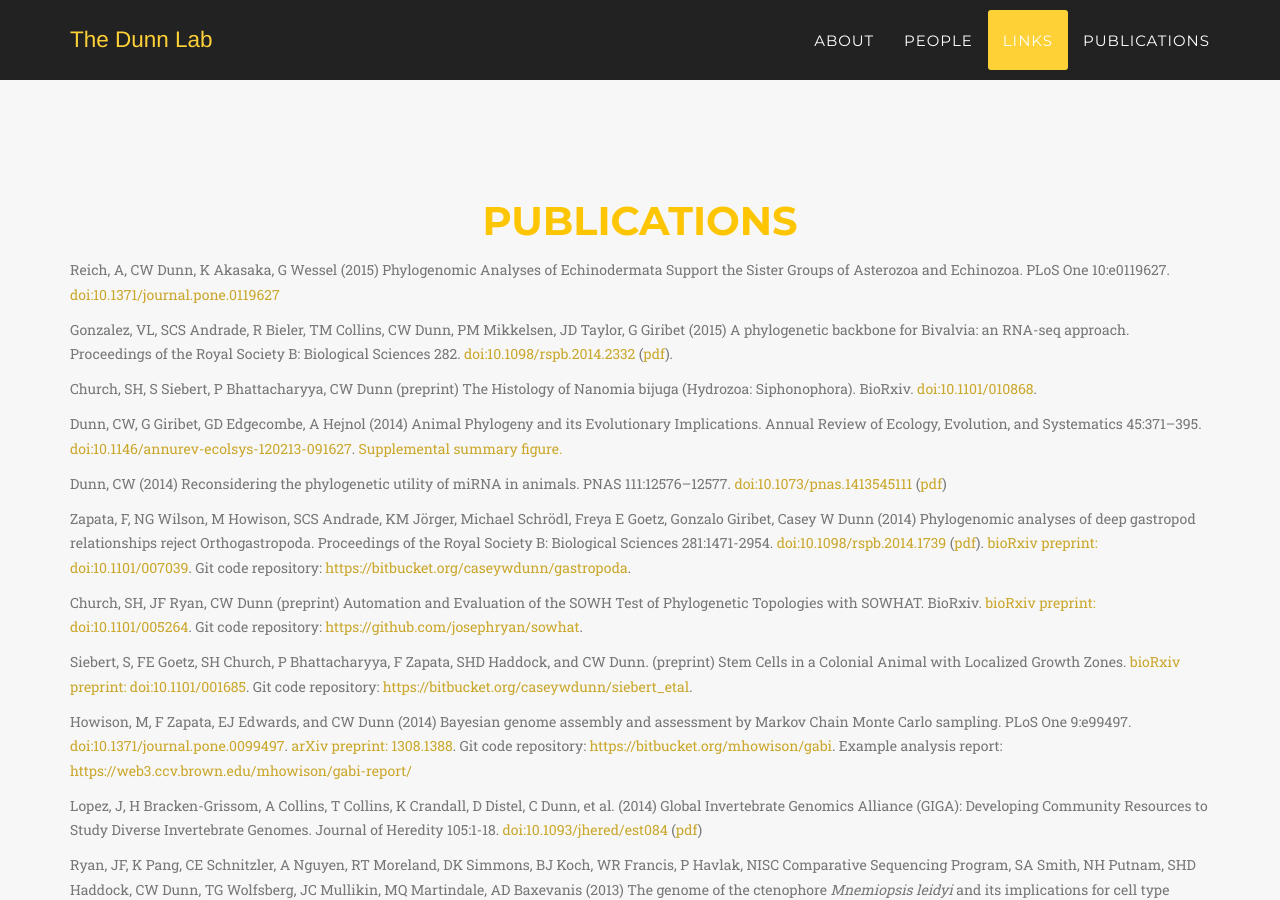
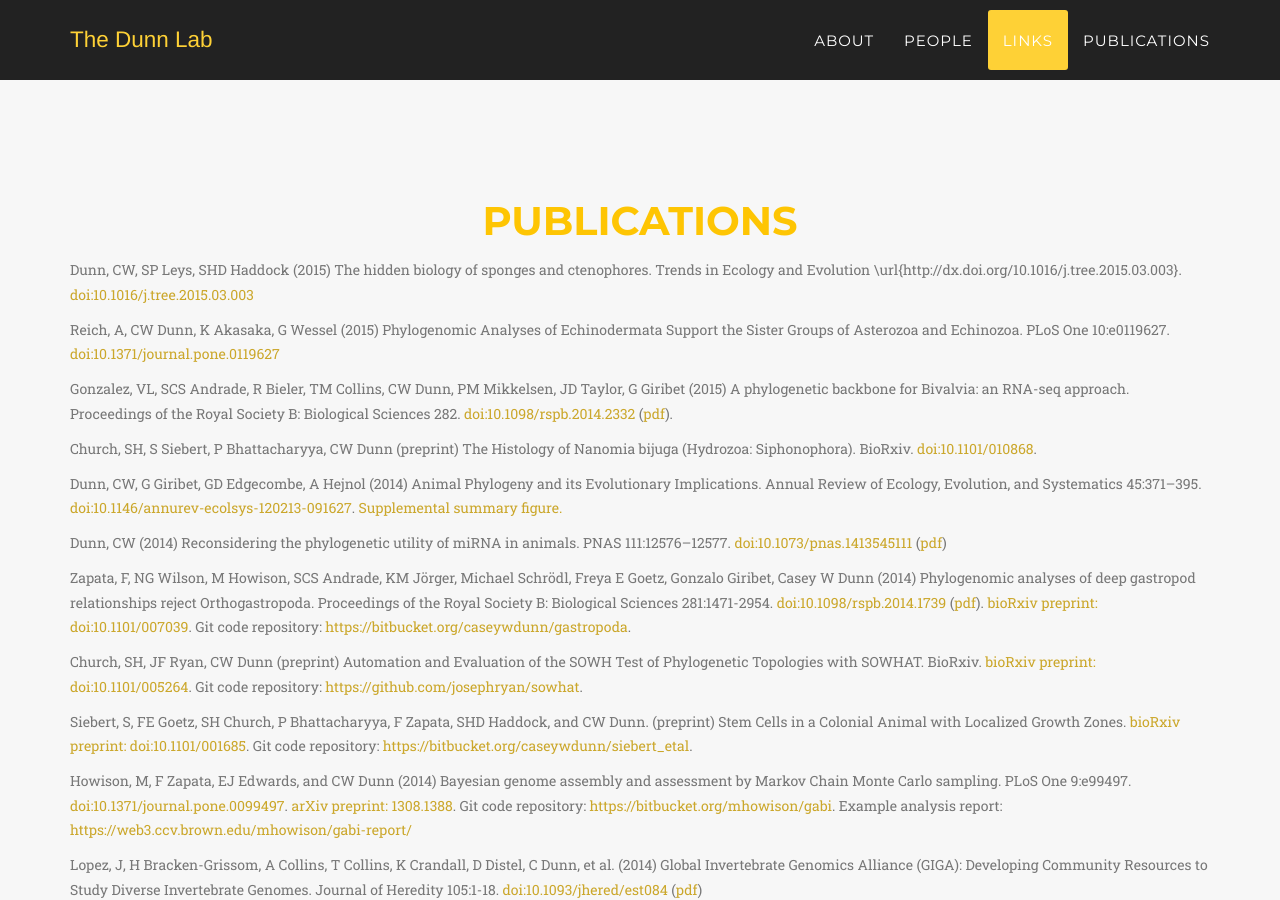
Before and after one commit to caseywdunn/caseywdunn.github.io, a Jekyll site: the page built from index.html, in a window 1280 px wide and 900 px high, scrolled down 6520 px. Built offline with Jekyll 4.4.1, drawn with Linux system fonts in a browser that asks for light colours; some web fonts are replaced.

Commit message:
added tree paper

```diff
--- a/_includes/publications.html
+++ b/_includes/publications.html
@@ -7,6 +7,9 @@
                 </div>
             </div>
 
+<div class="box"><div class="box-title"></div><div class="box-body">
+	<p class="text-muted"> Dunn, CW, SP Leys, SHD Haddock (2015) The hidden biology of sponges and ctenophores. Trends in Ecology and Evolution \url{http://dx.doi.org/10.1016/j.tree.2015.03.003}. <a href="http://dx.doi.org/10.1016/j.tree.2015.03.003">doi:10.1016/j.tree.2015.03.003</a> </p>
+</div><div class="box-footer"> </div></div>
 
 <div class="box"><div class="box-title"></div><div class="box-body">
 	<p class="text-muted"> Reich, A, CW Dunn, K Akasaka, G Wessel (2015) Phylogenomic Analyses of Echinodermata Support the Sister Groups of Asterozoa and Echinozoa. PLoS One 10:e0119627. <a href="http://dx.doi.org/10.1371/journal.pone.0119627">doi:10.1371/journal.pone.0119627</a> </p>
```
